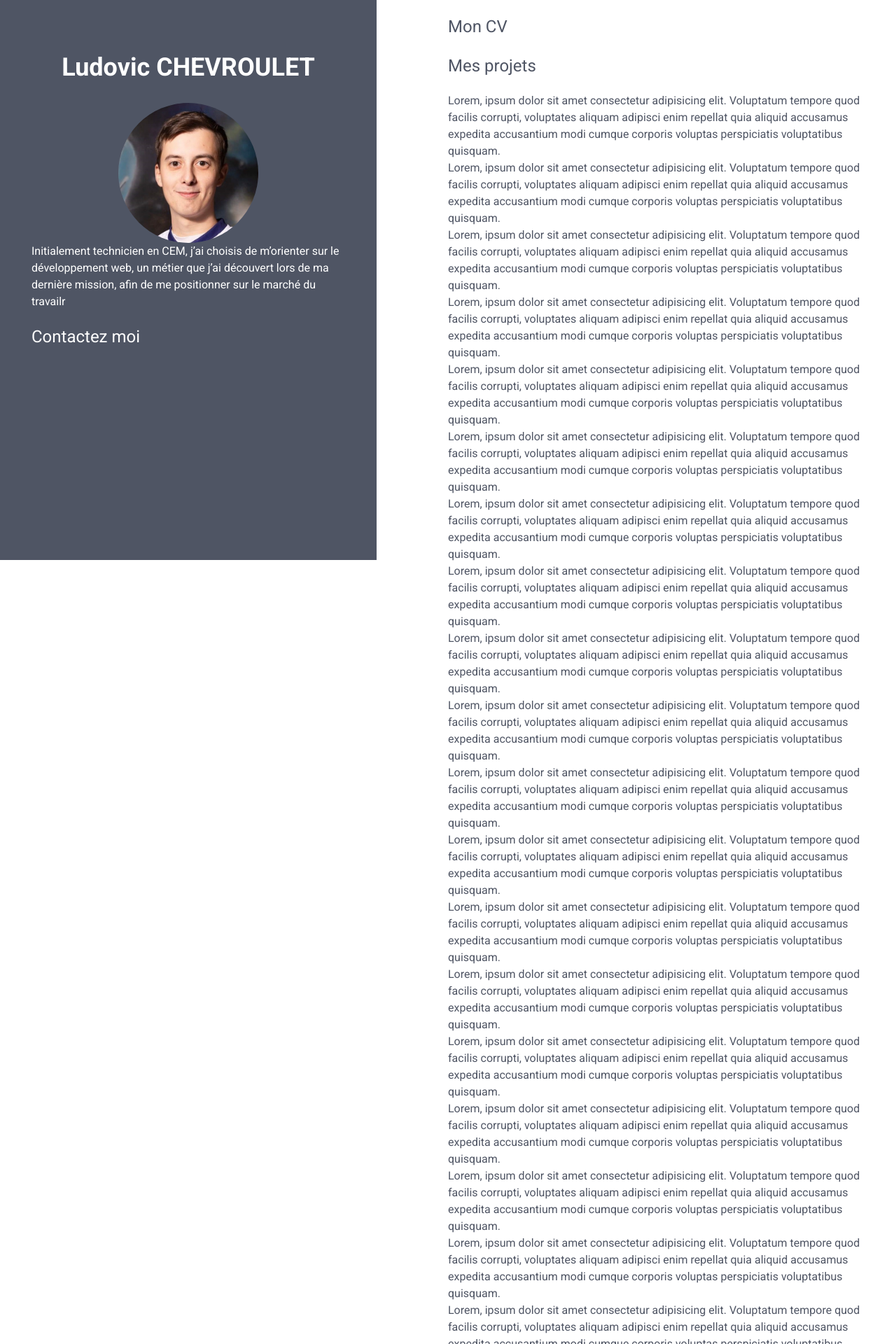
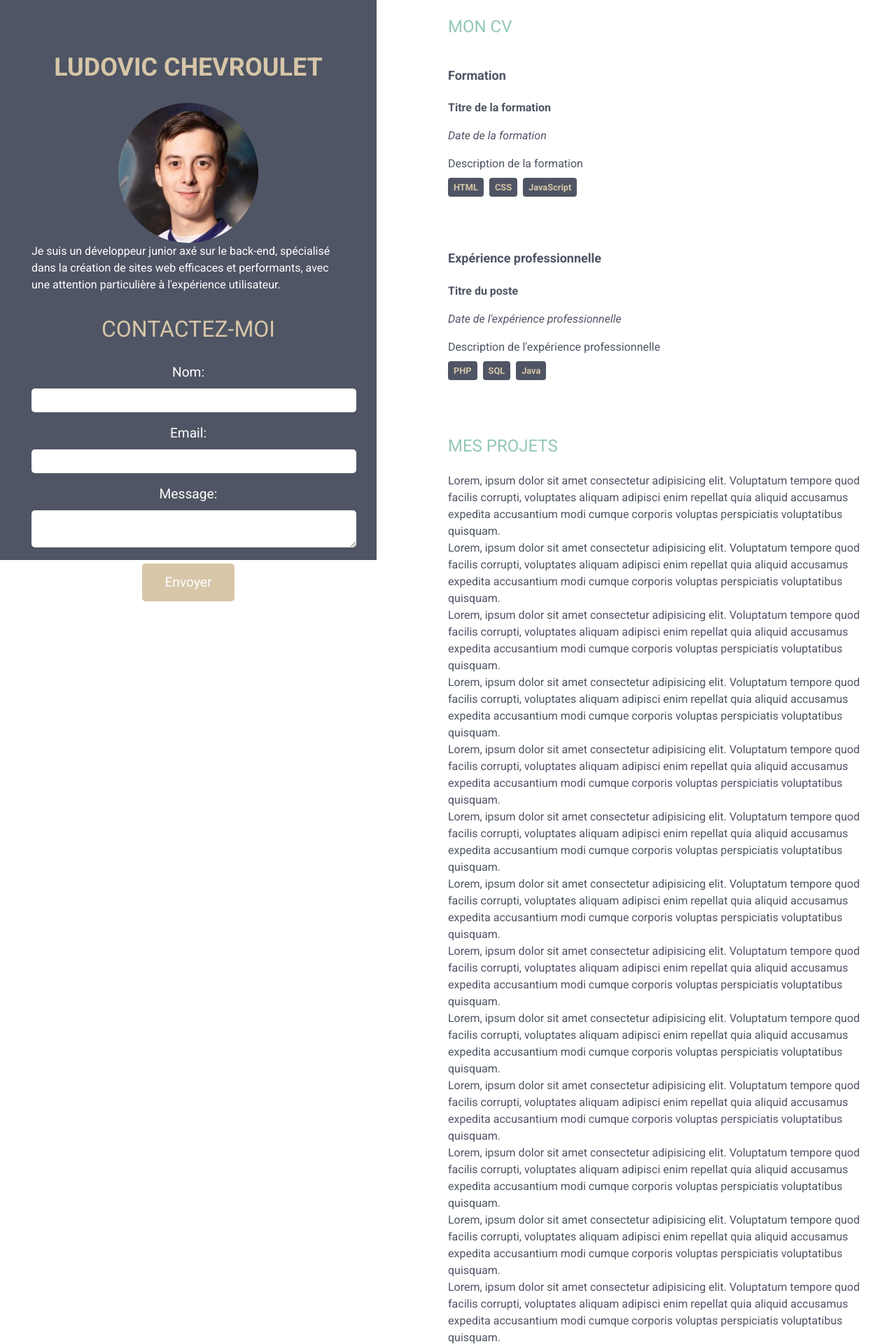
Before and after one commit to Kamicron/portofolio_bento, a PHP site: page / in a window 1280 px wide. Shown: the top 1920 px of the page at 70% size. Run offline with PHP 8.4, Linux system fonts and the light colour scheme.

Commit message:
Display contact, et début cv

```diff
--- a/index.php
+++ b/index.php
@@ -6,24 +6,66 @@
 
 <section class="section section--left">
   <div class="information">
-    <h1>Ludovic CHEVROULET</h1>
+    <h1 class="title_bg-black">Ludovic CHEVROULET</h1>
     <div class="profile-icon">
       <img src="asset/photo/ludovic_chevroulet.jpg" alt="Votre nom">
     </div>
     <div>
-    Initialement technicien en CEM, j’ai choisis de m’orienter sur le développement web, un métier que j’ai découvert lors de ma dernière mission, afin de me positionner sur le marché du travailr
-    </div>
+      Je suis un développeur junior axé sur le back-end, spécialisé dans la création de sites web efficaces et performants, avec une attention particulière à l'expérience utilisateur. </div>
   </div>
-  <div class="contact">
-    <h2>Contactez moi</h2>
+  <div class="contact-form">
+    <h2  class="title_bg-black">Contactez-moi</h2>
+    <form>
+      <div>
+        <label for="name">Nom:</label>
+        <input type="text" id="name" name="name" required>
+      </div>
+      <div>
+        <label for="email">Email:</label>
+        <input type="email" id="email" name="email" required>
+      </div>
+      <div>
+        <label for="message">Message:</label>
+        <textarea id="message" name="message" required></textarea>
+      </div>
+      <button type="submit">Envoyer</button>
+    </form>
   </div>
 </section>
 <section class="section section--right">
   <div class="cv">
-    <h2>Mon CV</h2>
+  <h2  class="title_bg-white">Mon CV</h2>
+
+  <div class="cv__section">
+    <h3 class="cv__section-title">Formation</h3>
+    <div class="cv__section-item">
+      <h4 class="cv__section-item-title">Titre de la formation</h4>
+      <p class="cv__section-item-date">Date de la formation</p>
+      <p class="cv__section-item-description">Description de la formation</p>
+      <ul class="cv__section-item-tags">
+        <li class="cv__section-item-tag">HTML</li>
+        <li class="cv__section-item-tag">CSS</li>
+        <li class="cv__section-item-tag">JavaScript</li>
+      </ul>
+    </div>
   </div>
+  <div class="cv__section">
+    <h3 class="cv__section-title">Expérience professionnelle</h3>
+    <div class="cv__section-item">
+      <h4 class="cv__section-item-title">Titre du poste</h4>
+      <p class="cv__section-item-date">Date de l'expérience professionnelle</p>
+      <p class="cv__section-item-description">Description de l'expérience professionnelle</p>
+      <ul class="cv__section-item-tags">
+        <li class="cv__section-item-tag">PHP</li>
+        <li class="cv__section-item-tag">SQL</li>
+        <li class="cv__section-item-tag">Java</li>
+      </ul>
+    </div>
+  </div>
+</div>
+
   <div class="project">
-    <h2>Mes projets</h2>
+    <h2  class="title_bg-white">Mes projets</h2>
     <div>Lorem, ipsum dolor sit amet consectetur adipisicing elit. Voluptatum tempore quod facilis corrupti, voluptates aliquam adipisci enim repellat quia aliquid accusamus expedita accusantium modi cumque corporis voluptas perspiciatis voluptatibus quisquam.</div>
     <div>Lorem, ipsum dolor sit amet consectetur adipisicing elit. Voluptatum tempore quod facilis corrupti, voluptates aliquam adipisci enim repellat quia aliquid accusamus expedita accusantium modi cumque corporis voluptas perspiciatis voluptatibus quisquam.</div>
     <div>Lorem, ipsum dolor sit amet consectetur adipisicing elit. Voluptatum tempore quod facilis corrupti, voluptates aliquam adipisci enim repellat quia aliquid accusamus expedita accusantium modi cumque corporis voluptas perspiciatis voluptatibus quisquam.</div>
--- a/src/css/base/main.css
+++ b/src/css/base/main.css
@@ -5,7 +5,12 @@ body {
   line-height: var(--line-height);
   font-weight: var(--font-weight-regular);
   margin: 0 50px;
+  background-color: var(--white);
+  color: var(--dark-gray);
+}
 
+h1, h2{
+  text-transform: uppercase;
 }
 
 h1 {
@@ -44,8 +49,10 @@ h6 {
   line-height: var(--line-height);
 }
 
-/* Utilisation des variables de couleur */
-body {
-  background-color: var(--white);
-  color: var(--dark-gray);
+.title_bg-white{
+  color: var(--dynamic-color_black);
 }
+
+.title_bg-black{
+  color: var(--dynamic-color_white);
+}
--- /dev/null
+++ b/src/css/layout/display_contact.css
@@ -0,0 +1,45 @@
+.contact-form {
+  width: 100%;
+  margin: 0 auto;
+  text-align: center;
+}
+
+.contact-form h2 {
+  font-size: 2rem;
+  margin-bottom: 1.5rem;
+}
+
+.contact-form form {
+  align-items: center;
+}
+
+.contact-form label {
+  display: block;
+  font-size: 1.2rem;
+  margin-bottom: 0.5rem;
+}
+
+.contact-form input,
+.contact-form textarea {
+  width: 100%;
+  padding: 0.5rem;
+  border: none;
+  border-radius: 5px;
+  margin-bottom: 1rem;
+}
+
+.contact-form button {
+  background-color: var(--dynamic-color_white);
+  color: var(--white);
+  padding: 1rem 2rem;
+  border: none;
+  border-radius: 5px;
+  font-size: 1.2rem;
+  cursor: pointer;
+  transition: all 0.3s ease;
+}
+
+.contact-form button:hover {
+  background-color: var(--dynamic-color_black);
+  color: var(--white);
+}
--- /dev/null
+++ b/src/css/layout/display_cv.css
@@ -0,0 +1,50 @@
+.cv {
+  display: flex;
+  flex-direction: column;
+}
+
+.cv__section {
+  margin-bottom: 2rem;
+}
+
+.cv__section-title {
+  font-weight: bold;
+  margin-bottom: 1rem;
+}
+
+.cv__section-item {
+  margin-bottom: 1rem;
+}
+
+.cv__section-item-title {
+  font-weight: bold;
+  margin-bottom: 0.5rem;
+}
+
+.cv__section-item-date {
+  font-style: italic;
+  margin-bottom: 0.5rem;
+}
+
+.cv__section-item-description {
+  margin-bottom: 0.5rem;
+}
+
+.cv__section-item-tags {
+  display: flex;
+  flex-wrap: wrap;
+  margin: 0;
+  padding: 0;
+  list-style: none;
+}
+
+.cv__section-item-tag {
+  background-color: var(--dark-gray);
+  color: var(--dynamic-color_white);
+  font-size: 0.8rem;
+  font-weight: bold;
+  padding: 0.25rem 0.5rem;
+  margin-right: 0.5rem;
+  margin-bottom: 0.5rem;
+  border-radius: 0.25rem;
+}
--- a/src/css/style.css
+++ b/src/css/style.css
@@ -26,6 +26,8 @@ Soyez attentifs à l'ordre d'import :
 /*Layout   */
 @import "layout/display.css";
 @import "layout/display_information.css";
+@import "layout/display_contact.css";
+@import "layout/display_cv.css";
 
 /*Composants   */
 @import "components/profile_icon.css";
--- a/src/css/utils/variables.css
+++ b/src/css/utils/variables.css
@@ -3,13 +3,13 @@
   --primary-font: 'Roboto', sans-serif;
   --secondary-font: 'Montserrat', sans-serif;
 
-  --base-font-size: 16px;
-  --h1-font-size: 36px;
-  --h2-font-size: 24px;
-  --h3-font-size: 18px;
-  --h4-font-size: 16px;
-  --h5-font-size: 14px;
-  --h6-font-size: 12px;
+  --base-font-size: 1rem;
+  --h1-font-size: 2.25rem;
+  --h2-font-size: 1.5rem;
+  --h3-font-size: 1.125rem;
+  --h4-font-size: 1rem;
+  --h5-font-size: 0.875rem;
+  --h6-font-size: 0.75rem;
 
   --font-weight-regular: 400;
   --font-weight-medium: 500;
@@ -24,5 +24,6 @@
   --light-gray: #F5F5F5;
   --medium-gray: #6d717e;
   --dark-gray: #4f5564;
-  --dynamic-color: #FF5722;
+  --dynamic-color_white: #D7C6A8;
+  --dynamic-color_black: #93C8B4;
 }
```
